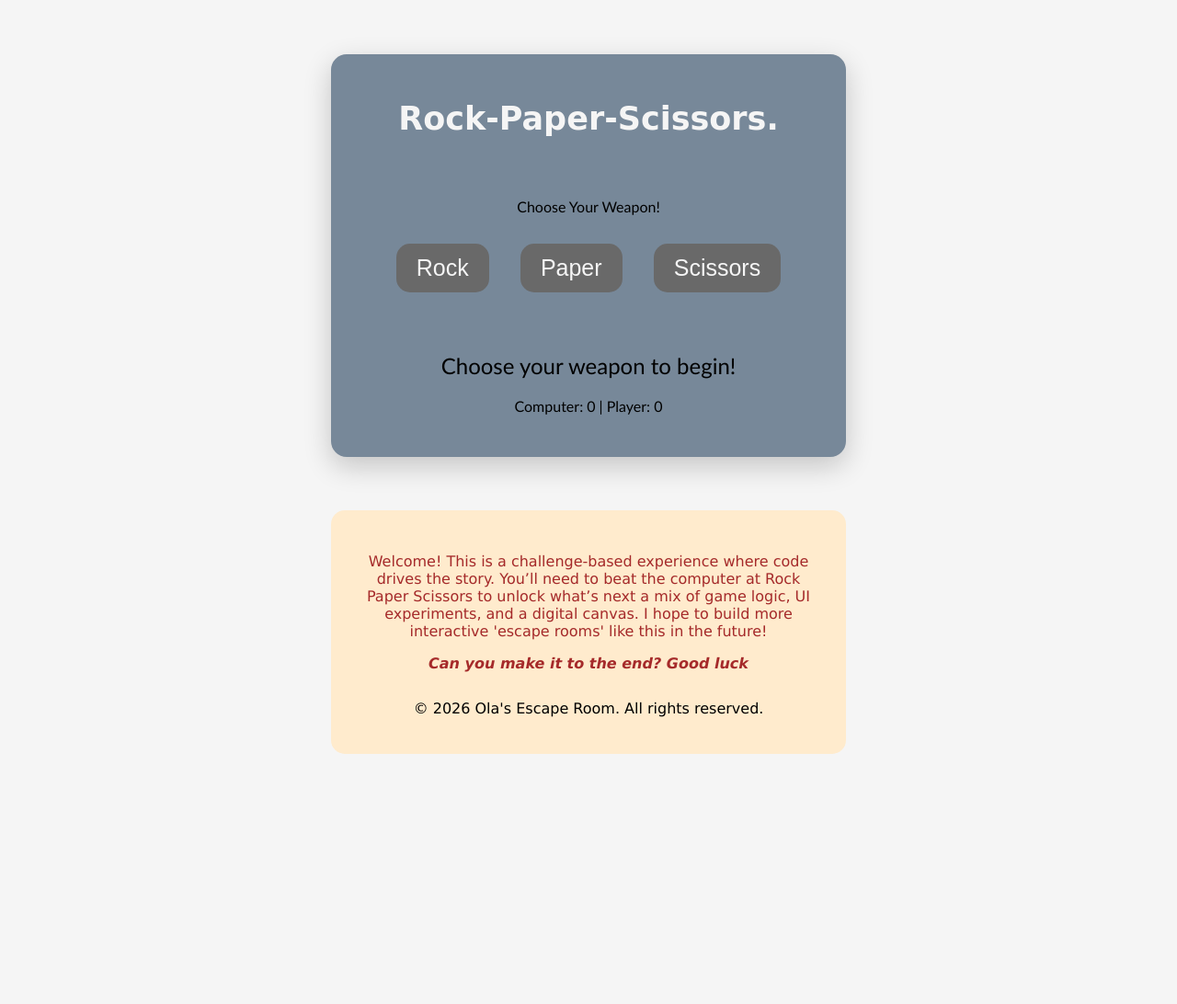
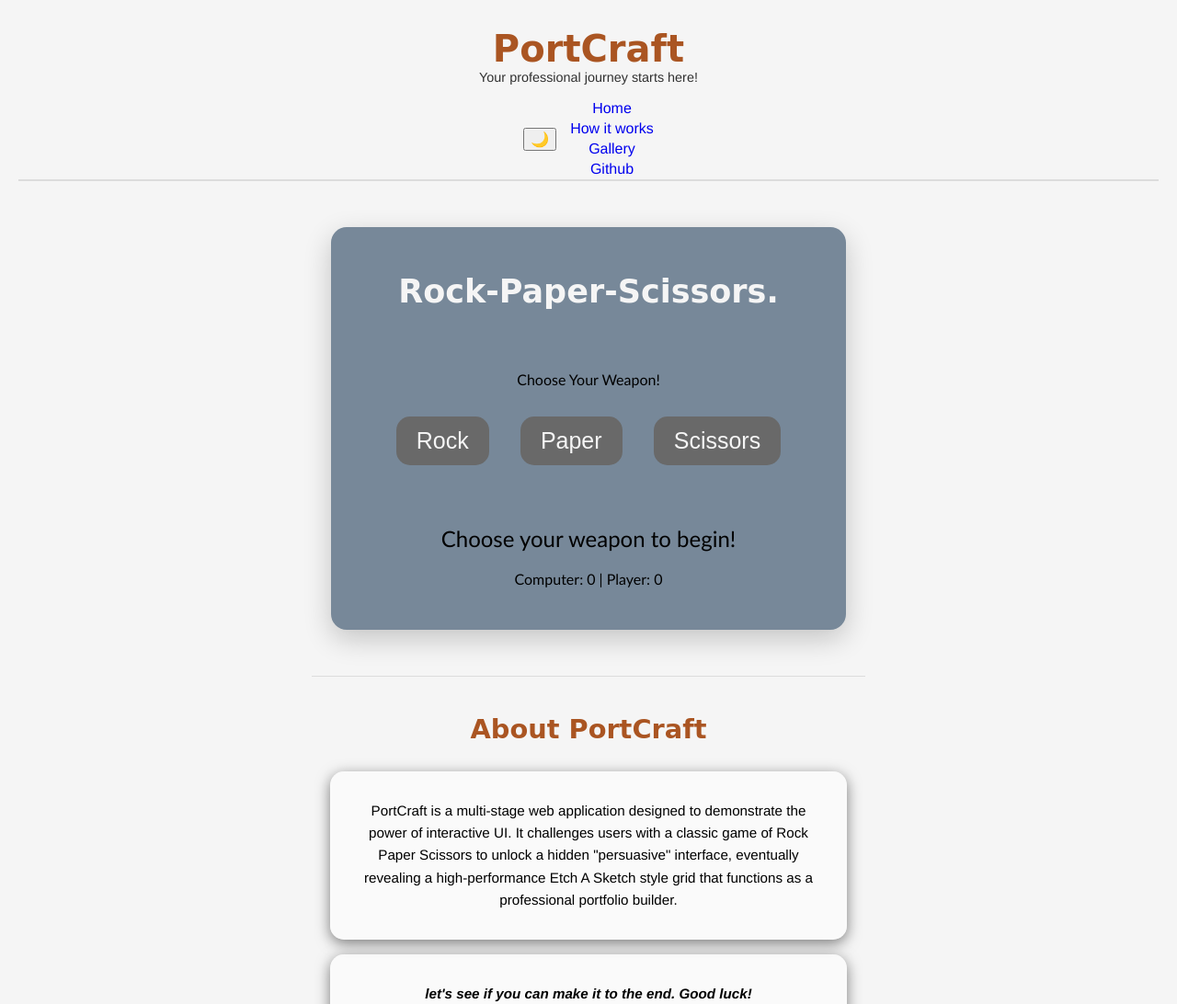
Before and after one commit to devatlast/PortCraft, a plain HTML site: page index.html in a window 1280 px wide. Shown: the top 1092 px of the page at 92% size. Before the commit the page ends 840 px from the top, so only its background shows below. Drawn offline with Linux system fonts and the light colour scheme.

Commit message:
Footer styled and aligned and project changed from fun to professional

```diff
--- a/EP.css
+++ b/EP.css
@@ -1,12 +1,111 @@
+
+
+:root {
+    --bg-color: whitesmoke;
+    --text-color: #000;
+    --accent: #00ff6347;
+    --font-main: 'Franklin Gothic Medium', 'Arial Narrow', Arial, sans-serif;
+}
+
+[data-theme = 'dark'] {
+    --bg-color: #000;
+    --text-color: #ffffff;
+    --accent: #ff00ea;
+
+}
+
+#toggle {
+    display: flex;
+    align-items: center;
+    order: -1;
+}
+
 body {
-    background-color: whitesmoke;
+    background-color: var(--bg-color);
     margin: 0;
     padding: 20px;
     min-height: 100vh;
+    color: var(--text-color);
     align-items: center;
     display: flex;
     flex-direction: column;
+    align-items: center;
+    font-family: var(--font-main);
+    transition: background-color 0.3s ease;
     justify-content: space-between;
+}
+
+header {
+    color: #000;
+    width: 100%;
+    display: flex;
+    flex-direction: column;
+    gap: 5px;
+    align-items: center;
+    justify-content: space-between;
+    border-bottom: 2px solid rgba(0,0,0,0.1);
+    box-sizing: border-box;
+    margin-bottom: 50px;
+}
+
+.icon {
+    justify-content: space-between;
+}
+.nav-link {
+    text-decoration: none;
+    color: var[--text-color];
+    font-size: 1rem;
+    transition: color 0.3s ease;
+}
+
+.nav-link:hover {
+    color: var(--accent-color);
+
+}
+
+
+.logo h1 {
+    color: #a52;
+    margin: 0;
+    font-family: cursive;
+    font-size: 2.5rem;
+}
+
+.link-container {
+    display: flex;
+    align-items: center;
+    justify-content: center;
+    gap: 15px;
+}
+
+.logo {
+    display: flex;
+    flex-direction: column;
+    align-items: center;
+    text-align: center;
+    margin: 10px;
+}
+
+nav ul li {
+    margin: 2px 0;
+}
+
+nav ul {
+    list-style-type: none;
+    padding: 0;
+    margin: 0;
+    text-align: center;
+    display: flex;
+    flex-direction: column;
+    align-items: center;
+}
+
+.tagline {
+    margin: 0;
+    font-size: 0.9rem;
+    font-family: inherit;
+    opacity: 0.8;
+    color: var(--text-color);
 }
 
 .hidden {
@@ -14,6 +113,7 @@ body {
 }
 
 #rps-game {
+    margin-top: 50px;
     font-family: 'Gill Sans', 'Gill Sans MT', Calibri, 'Trebuchet MS', sans-serif;
     text-align: center;
     margin: auto;
@@ -82,15 +182,49 @@ body {
 }
 
 footer {
-    font-family: 'Lucida Sans', 'Lucida Sans Regular', 'Lucida Grande', 'Lucida Sans Unicode', Geneva, Verdana, sans-serif;
+    display: flex;
+    justify-content: center;
+    padding: 40px 20px;
+    border-top: 1px solid rgba(0,0,0,0.1);
+    margin-top: 50px;
+}
+
+.footer-content p {
+    background-color: rgba(0,0,0,0.5);
+    border: 1px solid rgba(0,0,0,0.1);
+    border-radius: 15px;
+    padding: 30px;
+    width: 100%;
+    max-width: 500px;
     text-align: center;
+    box-shadow: 0 4px 15px rgba(0,0,0,0.5);
+    background-color: rgba(255, 255, 255, 0.5);
+    border-color: rgba(255, 255, 255, 0.1);
+}
+
+.footer-content p {
+    line-height: 1.6;
+    color: var(--text-color);
+    font-size: 0.95rem;
+}
+
+
+.right {
     margin-top: 20px;
-    padding: 30px;
-    background-color: #ffebcd;
-    border-radius: 15px;
-    max-width: 500px;
-    width: 90%;
-    color: #a52a2a;
-    font-weight: 500;
-    bottom: 20px;
+    font-size: 0.8rem;
+    opacity: 0.7;
 }
+
+.footer-title {
+    color: #a52;
+    font-family: cursive, sans-serif;
+    font-size: 1.8rem;
+    margin-top: 0;
+    text-align: center;
+    width: 100%;
+}
+
+[data-theme='dark'] .footer-content {
+    background-color: rgba(255, 255, 255, 0.5);
+    border-color: rgba(255, 255, 255, 0.1);
+}
--- a/EP.js
+++ b/EP.js
@@ -60,3 +60,27 @@ buttons.forEach(btn =>{
     const result = matchRound(playerChoice, computerChoice);
       });
 });
+
+
+//event listener for dark mode button
+const toggleBtn = document.getElementById('toggle');
+const currentTheme = localStorage.getItem('theme');
+
+if (currentTheme) {
+    document.documentElement.setAttribute('data-theme', currentTheme);
+    toggleBtn.textContent = currentTheme === 'dark' ? '&#127769' : '&#9728';
+}
+
+toggleBtn.addEventListener('click', () => {
+    let theme = document.documentElement.getAttribute('data-theme');
+
+    if (theme=== 'dark') {
+        document.documentElement.setAttribute('data-theme', 'light');
+        localStorage.setItem('theme', 'light');
+        toggleBtn.innerHTML = '&#127769';
+    } else {
+        document.documentElement.setAttribute('data-theme', 'dark');
+        localStorage.setItem('theme', 'dark');
+        toggleBtn.innerHTML = '&#9728';
+    }
+});
--- a/index.html
+++ b/index.html
@@ -3,10 +3,30 @@
 <head>
     <meta charset="UTF-8">
     <meta name="viewport" content="width=device-width, initial-scale=1.0">
-    <title>Ola's Escape-Room</title>
+    <title>PortCraft</title>
     <link rel="stylesheet" href="EP.css">
 </head>
 <body>
+    <header id="top">
+    <div class="logo">
+        <h1>PortCraft</h1>
+        <p class="tagline">Your professional journey starts here!</p>
+    </div>
+
+    <nav>
+        <div class="link-container">
+            <button id="toggle" aria-label="Change to dark mode" class="nav-link">&#127769</button>
+        </ul>
+        <ul>
+            <li><a href="index.html" class="nav-link">Home</a></li>
+            <li><a href="#how" class="nav-link">How it works</a></li>
+            <li><a href="#gallery" class="nav-link">Gallery</a></li>
+            <li><a href="https://github.com/Umpire33-dot" target="_blank" class="nav-link">Github</a></li>
+        </div>
+    </nav>
+    </header>
+
+
     <section id="rps-game">
         <h1 id="intro">Rock-Paper-Scissors.</h1>
         <div id="arsenal">
@@ -49,13 +69,14 @@
 
 
     <footer>
-        <p id="note">
-Welcome! This is a challenge-based experience where code drives the story.
-You’ll need to beat the computer at Rock Paper Scissors to unlock what’s next a
- mix of game logic, UI experiments, and a digital canvas.
-I hope to build more interactive 'escape rooms' like this in the future!
-<p><strong><em>Can you make it to the end? Good luck</em></strong></p></p>
-<p id="right">&copy; 2026 Ola's Escape Room. All rights reserved.</p>
+        <div class="footer-content">
+            <h3 class="footer-title">About PortCraft</h3>
+        <p>PortCraft is a multi-stage web application designed to demonstrate the power of interactive UI.
+            It challenges users with a classic game of Rock Paper Scissors to unlock a hidden "persuasive" interface, eventually
+            revealing a high-performance Etch A Sketch style grid that functions as a professional portfolio builder.
+<p><strong><em>let's see if you can make it to the end. Good luck!</em></strong></p></p>
+<p class="right">&copy; 2026 Ola's Escape Room. All rights reserved.</p>
+        </div>
 <script src="EP.js"></script>
     </footer>
 
```
